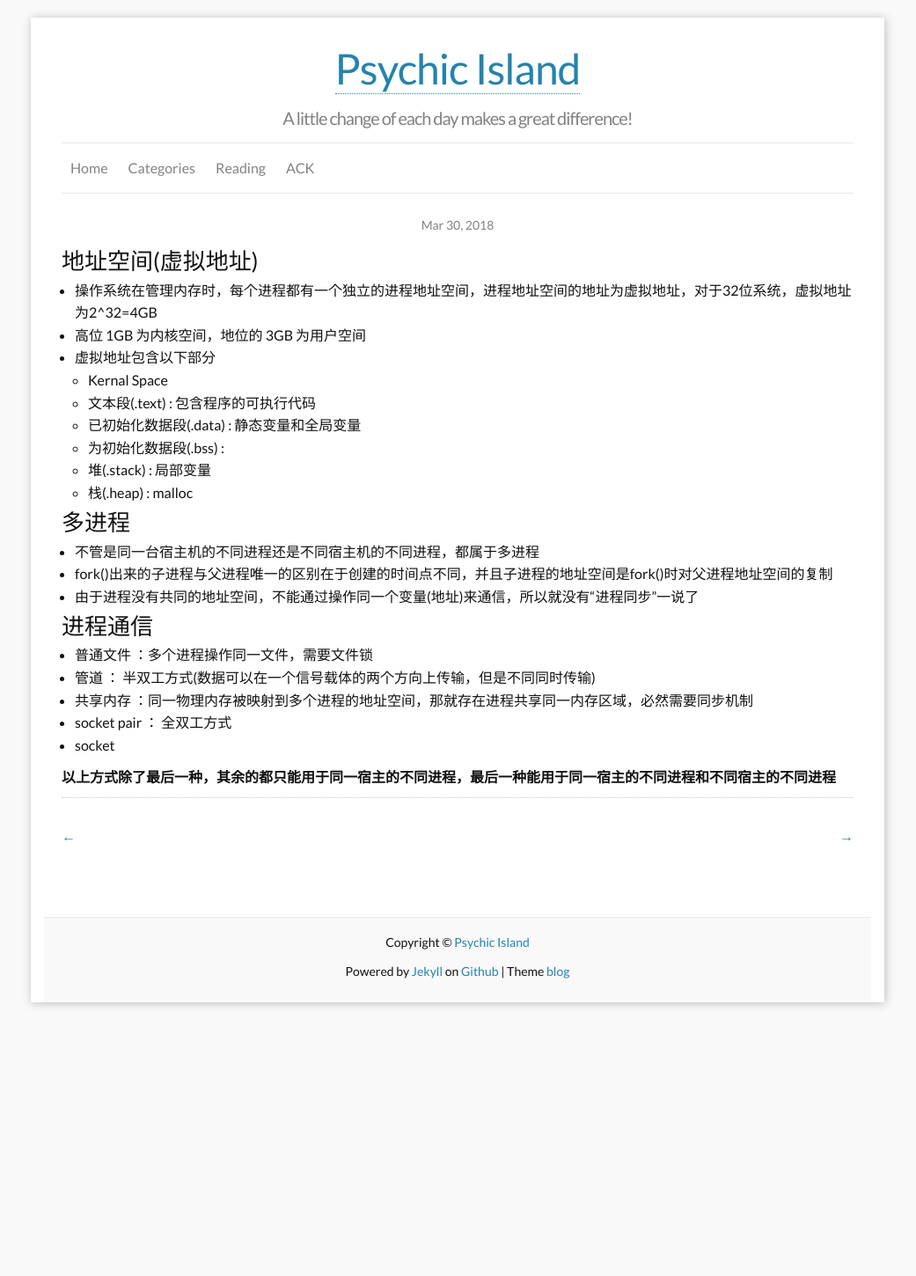
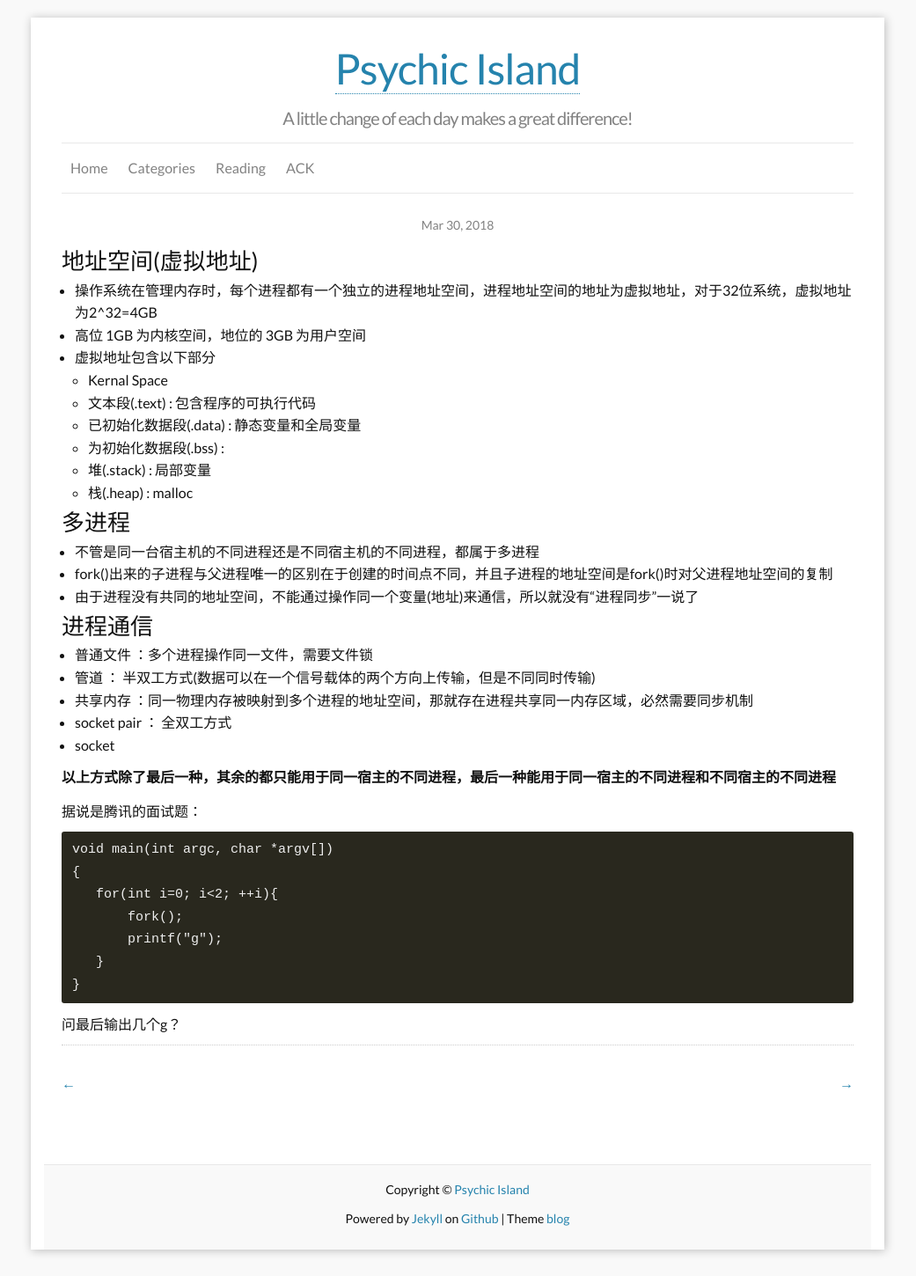
Before and after one commit to monkcage/blog, a Jekyll site: the page built from _posts/OS/2018-03-29-multiprocess.md, in a window 1280 px wide. Shown: the whole page at 88% size, without its empty margins (120-1161 px from the left). Built offline with Jekyll 4.4.1, drawn with Linux system fonts in a browser that asks for light colours; our own code applies the rules of GitHub Pages for plain Markdown files; before the commit the page ends 1169 px from its top, so only the background shows below that.

Commit message:
Update 2018-03-29-multiprocess.md

```diff
--- a/_posts/OS/2018-03-29-multiprocess.md
+++ b/_posts/OS/2018-03-29-multiprocess.md
@@ -29,3 +29,15 @@ tags: [multiprocess,ipc]
 * socket
 
 **以上方式除了最后一种，其余的都只能用于同一宿主的不同进程，最后一种能用于同一宿主的不同进程和不同宿主的不同进程**
+
+据说是腾讯的面试题：
+
+    void main(int argc, char *argv[])
+    {
+       for(int i=0; i<2; ++i){
+           fork();
+           printf("g");
+       }
+    }
+
+ 问最后输出几个g？
```
